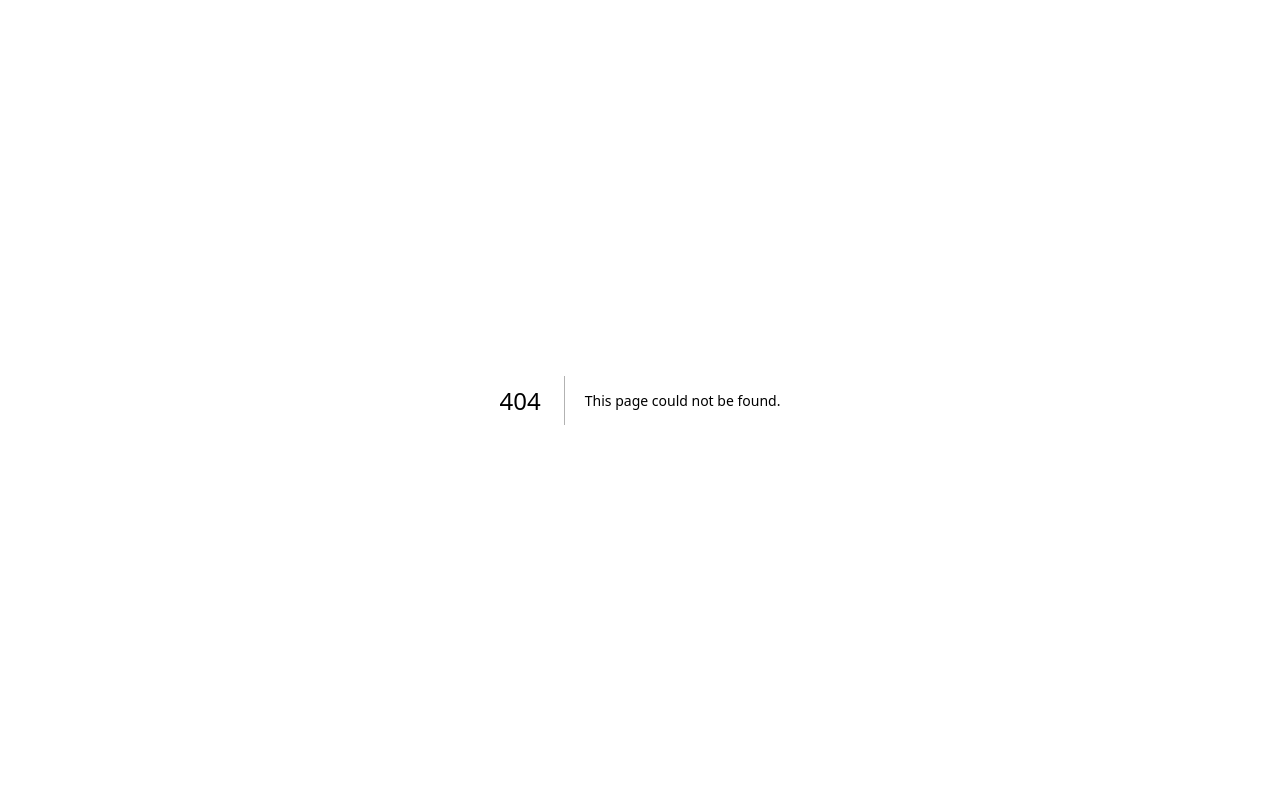
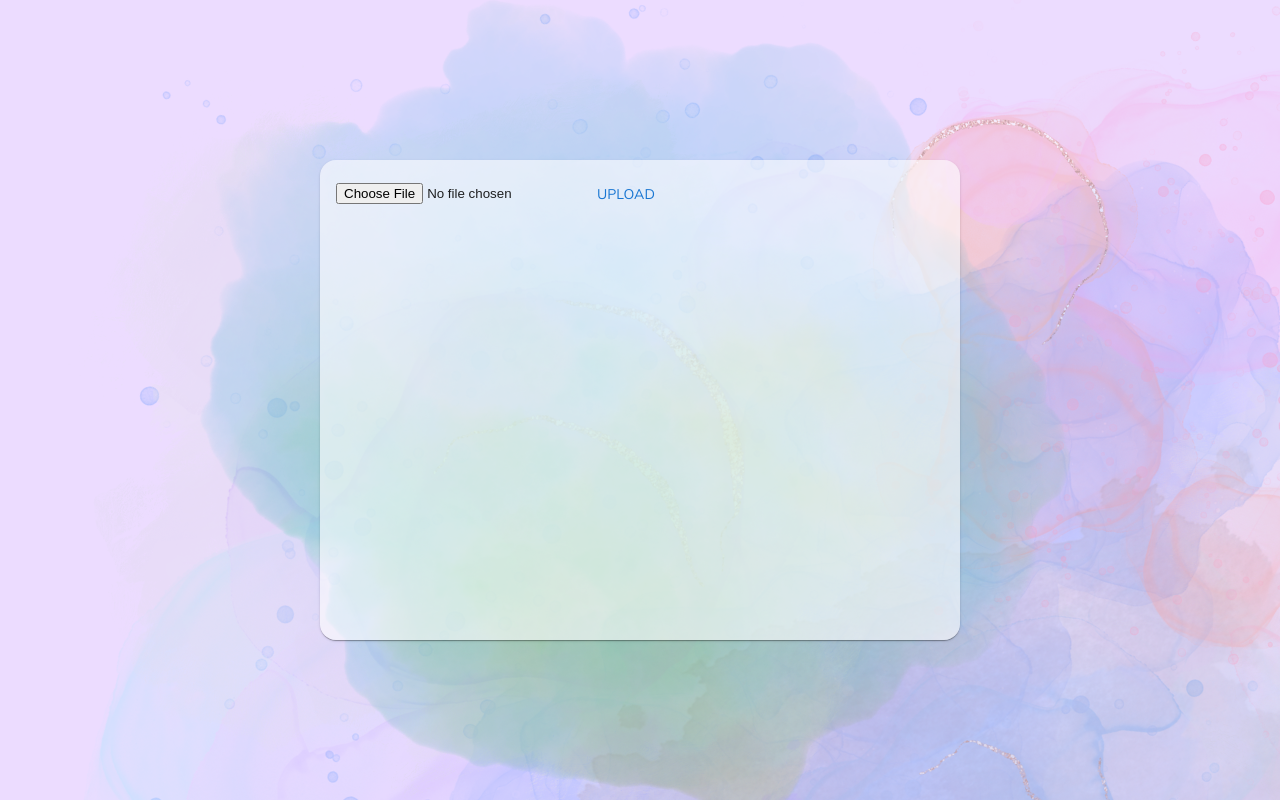
Before and after one commit to minghao912/Octopus-ui, a Next.js app: page /send-file in a window 1280 px wide. Before the commit this address had no page. Built offline with nearby package versions, Linux system fonts and the light colour scheme.

Commit message:
feat: basic file upload

```diff
--- /dev/null
+++ b/pages/send-file.tsx
@@ -0,0 +1,56 @@
+import React, { useState } from "react";
+
+import Button from "@mui/material/Button";
+
+import { base64Encode } from "../utils/encoder";
+
+import CenteredCard from "../components/CenteredCard";
+
+export default function Send(props: any) {
+    const [selectedFile, setSelectedFile] = useState<File | null>(null);
+    const [debugStr, setDebugStr] = useState<string>("");
+
+    function _fileChangeHandler(e: React.ChangeEvent<HTMLInputElement>) {
+        let file = (e.target as HTMLInputElement & EventTarget).files![0]
+        setSelectedFile(file);
+    }
+
+    function _submissionHandler() {
+        base64Encode(selectedFile!).then(b64 => {
+            let b64Str: string;
+            if (b64 instanceof ArrayBuffer) {
+                b64Str = [...new Uint8Array(b64)]
+                            .map(x => x.toString(16).padStart(2, '0'))
+                            .join('');
+            } else
+                b64Str = b64;
+
+            setDebugStr(b64Str);
+        });
+    }
+
+    return (
+        <CenteredCard>
+            <input
+                type="file"
+                onChange={_fileChangeHandler}
+                id="file-upload"
+            />
+            <label htmlFor="file-upload">
+                <Button onClick={_submissionHandler}>
+                    Upload
+                </Button>
+            </label>
+            {
+                selectedFile &&
+                <div>
+					<p>Filename: {selectedFile.name}</p>
+					<p>Filetype: {selectedFile.type}</p>
+					<p>Size in bytes: {selectedFile.size}</p>
+				</div>
+            }
+            <br />
+            <p style={{wordWrap: 'break-word'}}>{debugStr}</p>
+        </CenteredCard>
+    );
+}
--- a/tsconfig.json
+++ b/tsconfig.json
@@ -1,6 +1,6 @@
 {
   "compilerOptions": {
-    "target": "es5",
+    "target": "es6",
     "lib": ["dom", "dom.iterable", "esnext"],
     "allowJs": true,
     "skipLibCheck": true,
--- /dev/null
+++ b/utils/encoder.ts
@@ -0,0 +1,7 @@
+export async function base64Encode<Q extends Blob>(input: Q): Promise<string | ArrayBuffer> {
+    return new Promise((resolve, _) => {
+        const reader = new FileReader();
+        reader.readAsDataURL(input);
+        reader.onloadend = () => resolve(reader.result ? reader.result : "");
+    })
+}
```
